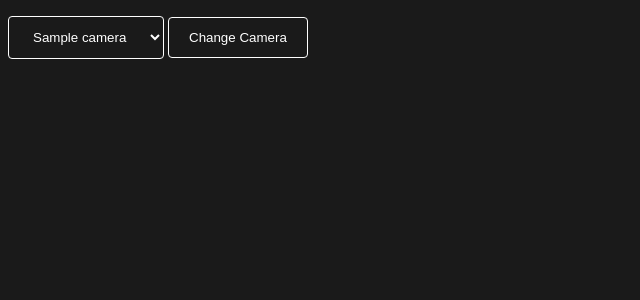
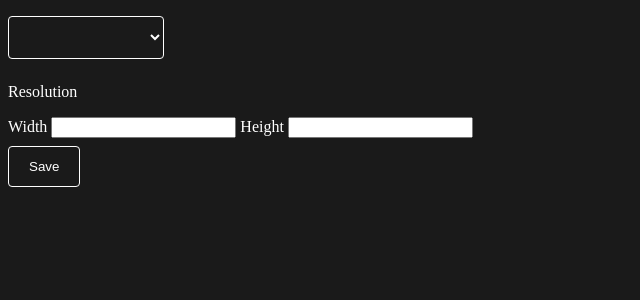
Before and after one commit to shishkabob27/pycam2web, a Flask app: template templates/changecamera.html in a window 1280 px wide. Shown: the top 300 px of the page, without its empty margins (0-640 px from the left). Run offline with Flask 3, Linux system fonts and the light colour scheme; the template is opened without the code that fills it: most values are stand-ins (such as "Sample title", 1, 10 or a date in 2020).

Commit message:
Option to change resolution

```diff
--- a/app.py
+++ b/app.py
@@ -55,12 +55,19 @@ def change_camera():
         global cap
         cap.release()
         camera = int(request.form['selected_camera'])
+        resX = request.form['resX']
+        resY = request.form['resY']
         cap = cv2.VideoCapture(camera)
+
+        cap.set(cv2.CAP_PROP_FRAME_WIDTH, int(resX))
+        cap.set(cv2.CAP_PROP_FRAME_HEIGHT, int(resY))
 
         #save camera to config file
         with open('config.json', 'r') as f:
             config = json.load(f)
         config['camera'] = camera
+        config['resX'] = int(resX)
+        config['resY'] = int(resY)
         with open('config.json', 'w') as f:
             json.dump(config, f, indent=4)
 
@@ -68,7 +75,14 @@ def change_camera():
 
     if request.method == 'GET':
         cameras = get_available_cameras()
-        return render_template('changecamera.html', cameras=cameras)
+        #load camera from config file
+        with open('config.json', 'r') as f:
+            config = json.load(f)
+        selected_camera = config['camera']
+        resX = config['resX']
+        resY = config['resY']
+
+        return render_template('changecamera.html', cameras=cameras, selected_camera=selected_camera, resX=resX, resY=resY)
 
 if __name__ == '__main__':
     #Create config file if not exists
@@ -77,11 +91,16 @@ if __name__ == '__main__':
             config = json.load(f)
     except FileNotFoundError:
         config = {
-            'camera': 0
+            'camera': 0,
+            'resX': 1920,
+            'resY': 1080
             }
         with open('config.json', 'w') as f:
             json.dump(config, f, indent=4)
 
     cap = cv2.VideoCapture(int(config['camera']))
 
+    cap.set(cv2.CAP_PROP_FRAME_WIDTH, int(config['resX']))
+    cap.set(cv2.CAP_PROP_FRAME_HEIGHT, int(config['resY']))
+
     app.run(debug=True, port=args.port)
--- a/templates/changecamera.html
+++ b/templates/changecamera.html
@@ -33,6 +33,21 @@
                 <option value="{{ index }}">{{ camera_name }}</option>
             {% endfor %}
         </select>
-        <input type="submit" value="Change Camera">
+        <p>Resolution</p>
+        <div>
+            <label for="resX">Width</label>
+            <input type="number" required name="resX">
+            <label for="resY">Height</label>
+            <input type="number" required name="resY">
+        </div>
+        <input type="submit" value="Save">
+
     </form>
+
+    <script>
+        document.getElementById("selected_camera").value = {{ selected_camera }};
+
+        document.getElementsByName("resX")[0].value = {{ resX }};
+        document.getElementsByName("resY")[0].value = {{ resY }};
+    </script>
 </html>
```
